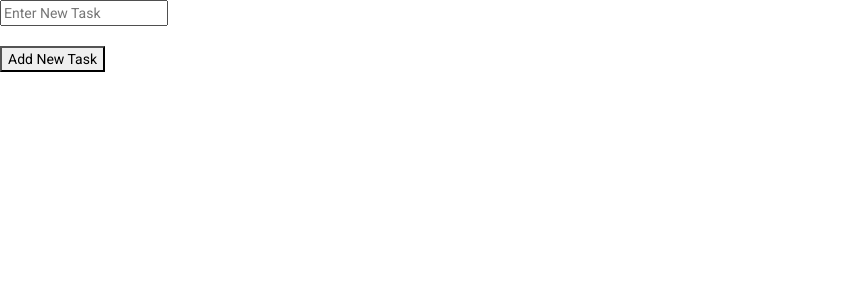
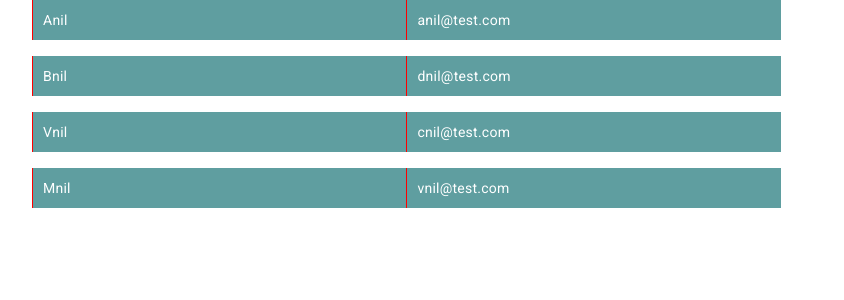
Before and after one commit to rohitranjan753/AngularTut, an Angular app in the folder blog/: page / in a window 1280 px wide. Shown: the top 300 px of the page, without its empty margins (0-844 px from the left). Built offline with nearby package versions, Linux system fonts and the light colour scheme.

Commit message:
reusable component

```diff
--- a/blog/src/app/app.component.html
+++ b/blog/src/app/app.component.html
@@ -218,7 +218,7 @@
 
 
 <!-- LEC 25 -->
-<input type="text" placeholder="Enter New Task" #task/>
+<!-- <input type="text" placeholder="Enter New Task" #task/>
 <br>
 <br>
 <button (click)="addTask(task.value)">Add New Task</button>
@@ -226,4 +226,22 @@
 <br>
 <ul *ngFor="let item of list">
   <li>{{item.name}} <button (click)="removeTask(item.id)">Remove Task</button></li>
+</ul> -->
+
+
+
+
+<!-- LEC 26 -->
+<!-- <app-child [item]="data"></app-child>
+
+<button (click)="updateData()">Update Child Component</button> -->
+
+
+
+<!-- lec 27 -->
+
+<ul *ngFor="let user of userDetails">
+
+<app-user-details [item]='user' ></app-user-details>
+
 </ul>
--- a/blog/src/app/app.component.ts
+++ b/blog/src/app/app.component.ts
@@ -129,15 +129,32 @@ export class AppComponent {
 
   //LEC 25
   //TO DO LIST
-  list:any[]=[];
-  addTask(item:string){
-    this.list.push({id:this.list.length,name:item});
-    console.log(item);
-  }
+  // list:any[]=[];
+  // addTask(item:string){
+  //   this.list.push({id:this.list.length,name:item});
+  //   console.log(item);
+  // }
 
-  removeTask(id:number){
-    this.list = this.list.filter(item=> item.id!==id);
-    console.warn(id);
-  }
+  // removeTask(id:number){
+  //   this.list = this.list.filter(item=> item.id!==id);
+  //   console.warn(id);
+  // }
+
+
+
+  // LEC 26
+  // data=10;
+  // updateData(){
+  //   this.data =  Math.floor(Math.random()*10);
+  // }
+
+
+  //LEC 27
+  userDetails=[
+    {name:'Anil', email:'anil@test.com'},
+    {name:'Bnil', email:'dnil@test.com'},
+    {name:'Vnil', email:'cnil@test.com'},
+    {name:'Mnil', email:'vnil@test.com'},
+  ]
 
 }
--- a/blog/src/app/app.module.ts
+++ b/blog/src/app/app.module.ts
@@ -10,7 +10,8 @@ import { NgbModule } from '@ng-bootstrap/ng-bootstrap';
 import { BrowserAnimationsModule } from '@angular/platform-browser/animations'
 import { MatSlideToggleModule } from '@angular/material/slide-toggle';
 import { MatButtonModule} from '@angular/material/button';
-import { ChildComponent } from './child/child.component'
+import { ChildComponent } from './child/child.component';
+import { UserDetailsComponent } from './user-details/user-details.component'
 
 @NgModule({
   declarations: [
@@ -18,6 +19,7 @@ import { ChildComponent } from './child/child.component'
     LoginComponent,
     HeaderComponent,
     ChildComponent,
+    UserDetailsComponent,
 
   ],
   imports: [
--- a/blog/src/app/child/child.component.html
+++ b/blog/src/app/child/child.component.html
@@ -1 +1 @@
-<p>child works!</p>
+<h1>{{item}}</h1>
--- a/blog/src/app/child/child.component.ts
+++ b/blog/src/app/child/child.component.ts
@@ -1,10 +1,18 @@
-import { Component } from '@angular/core';
+import { Component, OnInit, Input } from '@angular/core';
 
 @Component({
   selector: 'app-child',
   templateUrl: './child.component.html',
   styleUrls: ['./child.component.css']
 })
-export class ChildComponent {
+export class ChildComponent implements OnInit{
+  constructor(){
+
+  }
+  ngOnInit(): void {
+    throw new Error('Method not implemented.');
+  }
+
+  @Input() item =  0;
 
 }
--- /dev/null
+++ b/blog/src/app/user-details/user-details.component.css
@@ -0,0 +1,8 @@
+li{
+    background-color: cadetblue;
+    color: white;
+    width: 30%;
+    display: inline-block;
+    padding: 10px;
+    border-left: 1px solid red;
+}
--- /dev/null
+++ b/blog/src/app/user-details/user-details.component.html
@@ -0,0 +1,2 @@
+<li>{{item.name}}</li>
+<li>{{item.email}}</li>
```
Also changed, not shown: blog/src/app/user-details/user-details.component.ts (added, +12 -0 lines), 1 other file (tests, documents, lock files or other folders).
